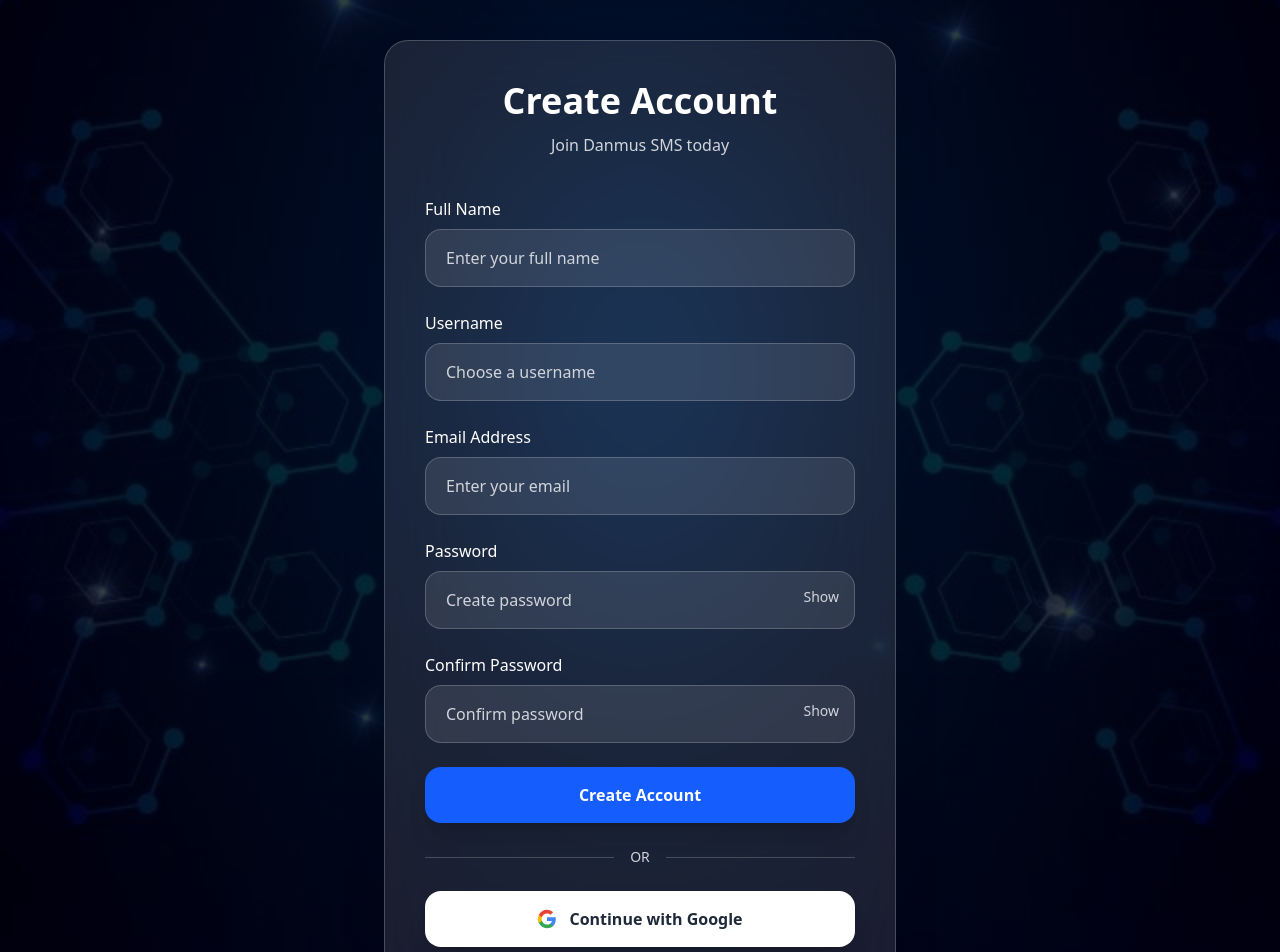
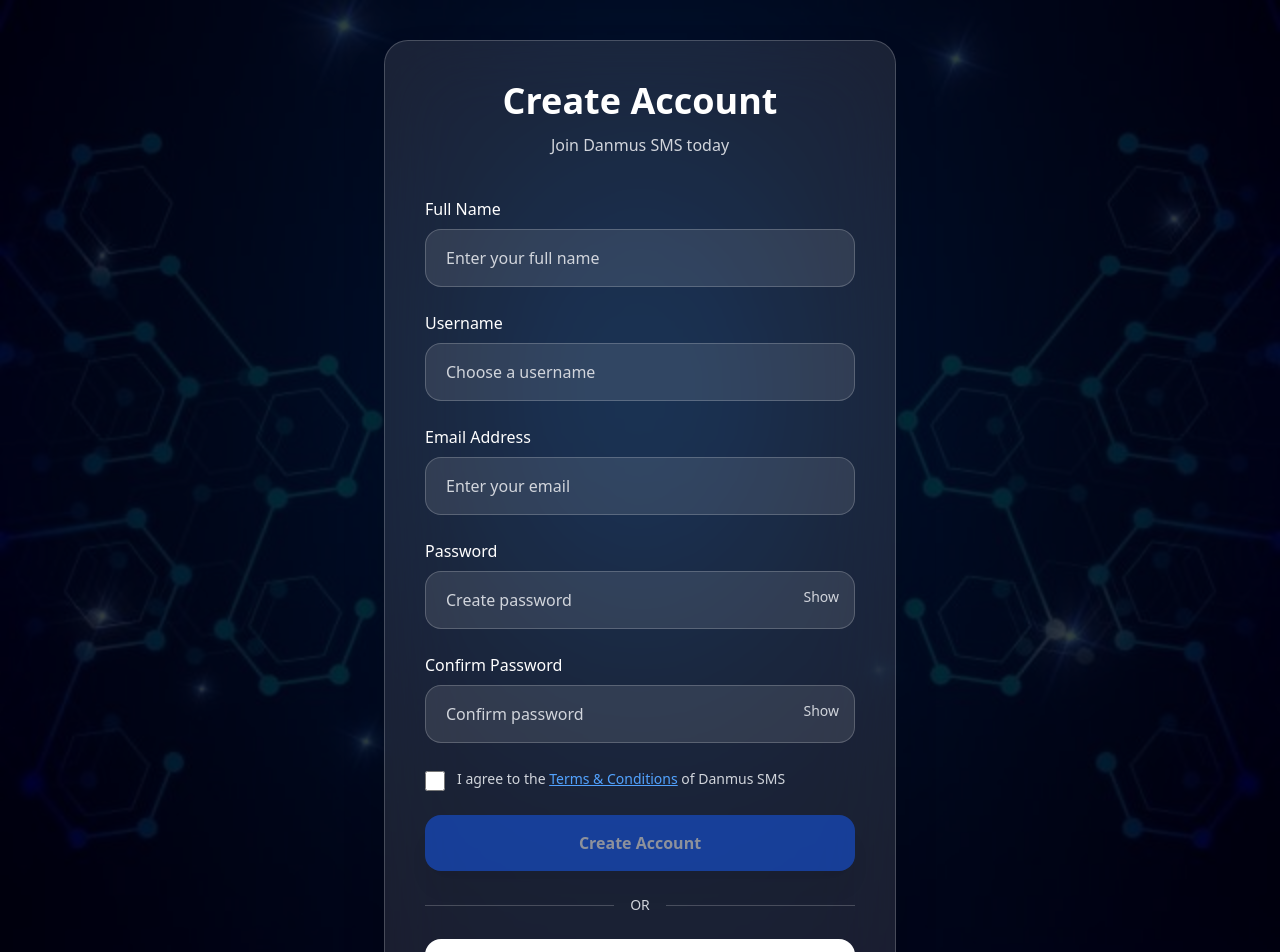
Before and after one commit to bellokhaleed84-collab/danmus-sms, a Next.js app in the folder client/: page /register in a window 1280 px wide. Shown: the top 952 px of the page. Built offline with nearby package versions, Linux system fonts and the light colour scheme; no server answers.

Commit message:
feat: add terms and conditions checkbox to register page

```diff
--- a/client/app/register/page.tsx
+++ b/client/app/register/page.tsx
@@ -34,11 +34,18 @@
   const [loading, setLoading] =
     useState(false);
 
+  const [agreed, setAgreed] = useState(false);
+
   async function handleRegister(
     e: React.FormEvent
   ) {
 
     e.preventDefault();
+
+    if (!agreed) {
+      alert("Please agree to the Terms & Conditions to continue");
+      return;
+    }
 
     if (password !== confirmPassword) {
 
@@ -271,10 +278,32 @@
 
             </div>
 
+            {/* TERMS CHECKBOX */}
+            <div className="flex items-start gap-3">
+              <input
+                type="checkbox"
+                id="terms"
+                checked={agreed}
+                onChange={(e) => setAgreed(e.target.checked)}
+                className="mt-1 w-5 h-5 rounded accent-blue-600 cursor-pointer shrink-0"
+              />
+              <label htmlFor="terms" className="text-gray-300 text-sm leading-6 cursor-pointer">
+                I agree to the{" "}
+                <Link
+                  href="/terms"
+                  target="_blank"
+                  className="text-blue-400 hover:text-blue-300 underline"
+                >
+                  Terms & Conditions
+                </Link>{" "}
+                of Danmus SMS
+              </label>
+            </div>
+
             <button
               type="submit"
-              disabled={loading}
-              className="w-full bg-blue-600 hover:bg-blue-700 py-3 md:py-4 rounded-2xl font-bold text-white transition shadow-xl"
+              disabled={loading || !agreed}
+              className="w-full bg-blue-600 hover:bg-blue-700 py-3 md:py-4 rounded-2xl font-bold text-white transition shadow-xl disabled:opacity-50 disabled:cursor-not-allowed"
             >
 
               {loading
--- /dev/null
+++ b/client/terms/page.tsx
@@ -0,0 +1,94 @@
+import Link from "next/link";
+
+export default function TermsPage() {
+  return (
+    <main className="min-h-screen bg-[var(--background)] text-[var(--foreground)] px-4 md:px-6 py-10">
+      <div className="max-w-3xl mx-auto">
+
+        <div className="mb-10">
+          <h1 className="text-3xl md:text-5xl font-bold">Terms & Conditions</h1>
+          <p className="text-gray-400 mt-3">Last updated: June 2026</p>
+        </div>
+
+        <div className="space-y-8 text-gray-300 leading-8">
+
+          <section>
+            <h2 className="text-xl font-bold text-white mb-3">1. Acceptance of Terms</h2>
+            <p>By creating an account on Danmus SMS, you agree to be bound by these Terms and Conditions. If you do not agree, please do not use our platform.</p>
+          </section>
+
+          <section>
+            <h2 className="text-xl font-bold text-white mb-3">2. Service Description</h2>
+            <p>Danmus SMS provides virtual phone numbers for receiving OTP (One-Time Password) verification codes. These numbers are temporary and intended for single-use verification purposes only.</p>
+          </section>
+
+          <section>
+            <h2 className="text-xl font-bold text-white mb-3">3. Eligibility</h2>
+            <p>You must be at least 18 years old to use Danmus SMS. By registering, you confirm that you meet this age requirement and that all information you provide is accurate and truthful.</p>
+          </section>
+
+          <section>
+            <h2 className="text-xl font-bold text-white mb-3">4. Acceptable Use</h2>
+            <p>You agree to use Danmus SMS only for lawful purposes. You must not use our service to:</p>
+            <ul className="list-disc pl-6 mt-3 space-y-2">
+              <li>Engage in fraud, scams, or any illegal activity</li>
+              <li>Create fake accounts on other platforms</li>
+              <li>Violate any third-party terms of service</li>
+              <li>Harass, abuse, or harm any person</li>
+              <li>Bypass security measures of any platform</li>
+            </ul>
+          </section>
+
+          <section>
+            <h2 className="text-xl font-bold text-white mb-3">5. Payments & Wallet</h2>
+            <p>All wallet funding is processed securely via Paystack. Funds added to your Danmus SMS wallet are non-refundable except in cases of technical errors on our part. Virtual number purchases are charged from your wallet balance at the time of purchase.</p>
+          </section>
+
+          <section>
+            <h2 className="text-xl font-bold text-white mb-3">6. No Guarantee of SMS Delivery</h2>
+            <p>While we strive to deliver OTP codes promptly, Danmus SMS does not guarantee successful delivery of every SMS. Delivery depends on third-party providers and network conditions. Refunds for failed deliveries are handled on a case-by-case basis.</p>
+          </section>
+
+          <section>
+            <h2 className="text-xl font-bold text-white mb-3">7. Account Security</h2>
+            <p>You are responsible for maintaining the confidentiality of your account credentials. Danmus SMS will never ask for your password. Report any unauthorized access to danmussms@gmail.com immediately.</p>
+          </section>
+
+          <section>
+            <h2 className="text-xl font-bold text-white mb-3">8. Termination</h2>
+            <p>We reserve the right to suspend or terminate your account at any time if we determine you are violating these Terms. Remaining wallet balance may be forfeited in cases of serious violations.</p>
+          </section>
+
+          <section>
+            <h2 className="text-xl font-bold text-white mb-3">9. Privacy</h2>
+            <p>We collect only the information necessary to provide our service (name, email, transaction history). We do not sell your data to third parties. Your data is stored securely on encrypted servers.</p>
+          </section>
+
+          <section>
+            <h2 className="text-xl font-bold text-white mb-3">10. Changes to Terms</h2>
+            <p>We may update these Terms at any time. Continued use of Danmus SMS after changes are posted constitutes your acceptance of the new Terms.</p>
+          </section>
+
+          <section>
+            <h2 className="text-xl font-bold text-white mb-3">11. Contact</h2>
+            <p>For questions about these Terms, contact us at:</p>
+            <ul className="mt-3 space-y-2">
+              <li>Email: <a href="mailto:danmussms@gmail.com" className="text-blue-400 hover:text-blue-300">danmussms@gmail.com</a></li>
+              <li>WhatsApp: <a href="https://whatsapp.com/channel/0029Vb8N0VeAojYsaAlNz83R" target="_blank" rel="noopener noreferrer" className="text-blue-400 hover:text-blue-300">WhatsApp Channel</a></li>
+            </ul>
+          </section>
+
+        </div>
+
+        <div className="mt-12 pt-8 border-t border-[var(--border)]">
+          <Link href="/register">
+            <button className="bg-blue-600 hover:bg-blue-700 px-8 py-3 rounded-2xl font-semibold transition">
+              Back to Register
+            </button>
+          </Link>
+        </div>
+
+      </div>
+    </main>
+  );
+}
```
